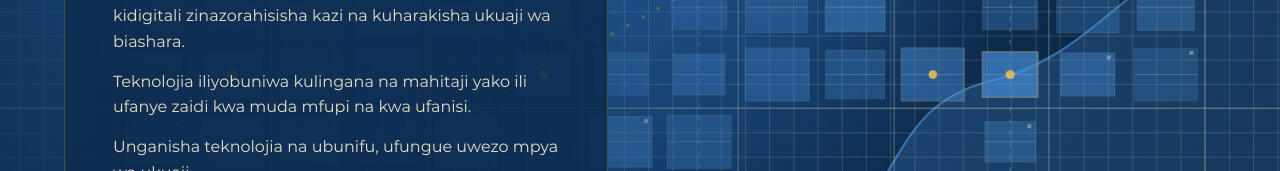
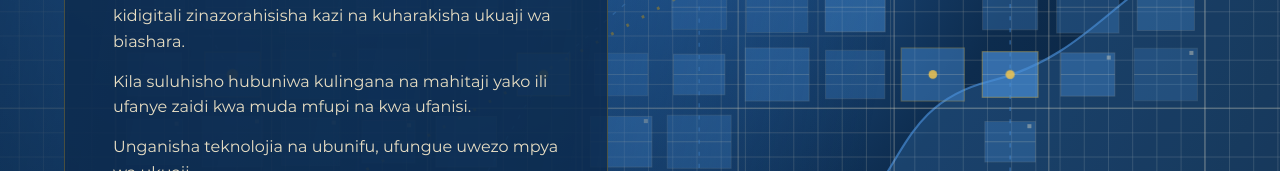
Before and after one commit to LucasJohnNyamhanga/datasoft, a Next.js app: page / in a window 1280 px wide. Shown: the part 486-657 px from the top of the page. Built offline with nearby package versions, Linux system fonts and the light colour scheme.

Commit message:
Update translations.ts

```diff
--- a/app/i18n/translations.ts
+++ b/app/i18n/translations.ts
@@ -33,7 +33,7 @@ const sw = {
 
     subheadline: [
       "Kutoka wazo hadi utekelezaji, tunajenga suluhisho za kidigitali zinazorahisisha kazi na kuharakisha ukuaji wa biashara.",
-      "Teknolojia iliyobuniwa kulingana na mahitaji yako ili ufanye zaidi kwa muda mfupi na kwa ufanisi.",
+      "Kila suluhisho hubuniwa kulingana na mahitaji yako ili ufanye zaidi kwa muda mfupi na kwa ufanisi.",
       "Unganisha teknolojia na ubunifu, ufungue uwezo mpya wa ukuaji.",
     ],
     ctaPrimary: "Anzisha Mradi Wako",
```
